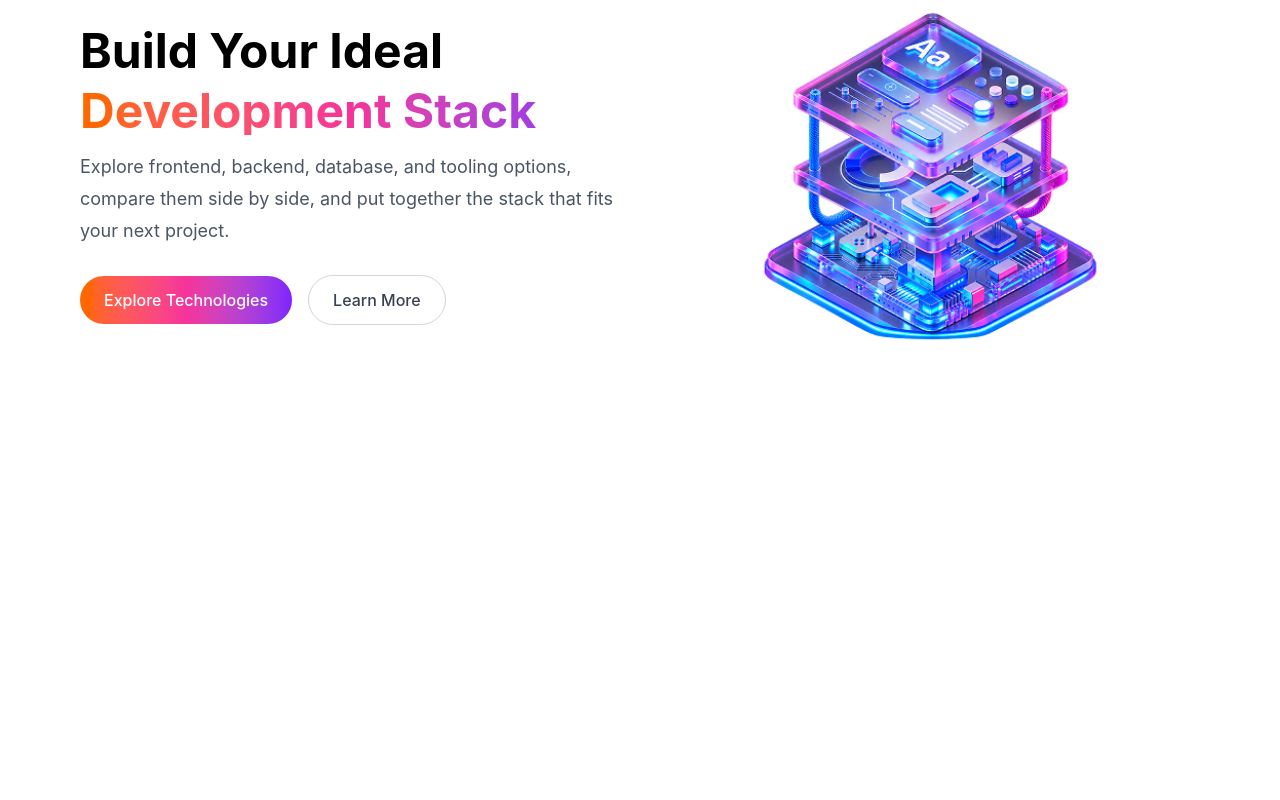
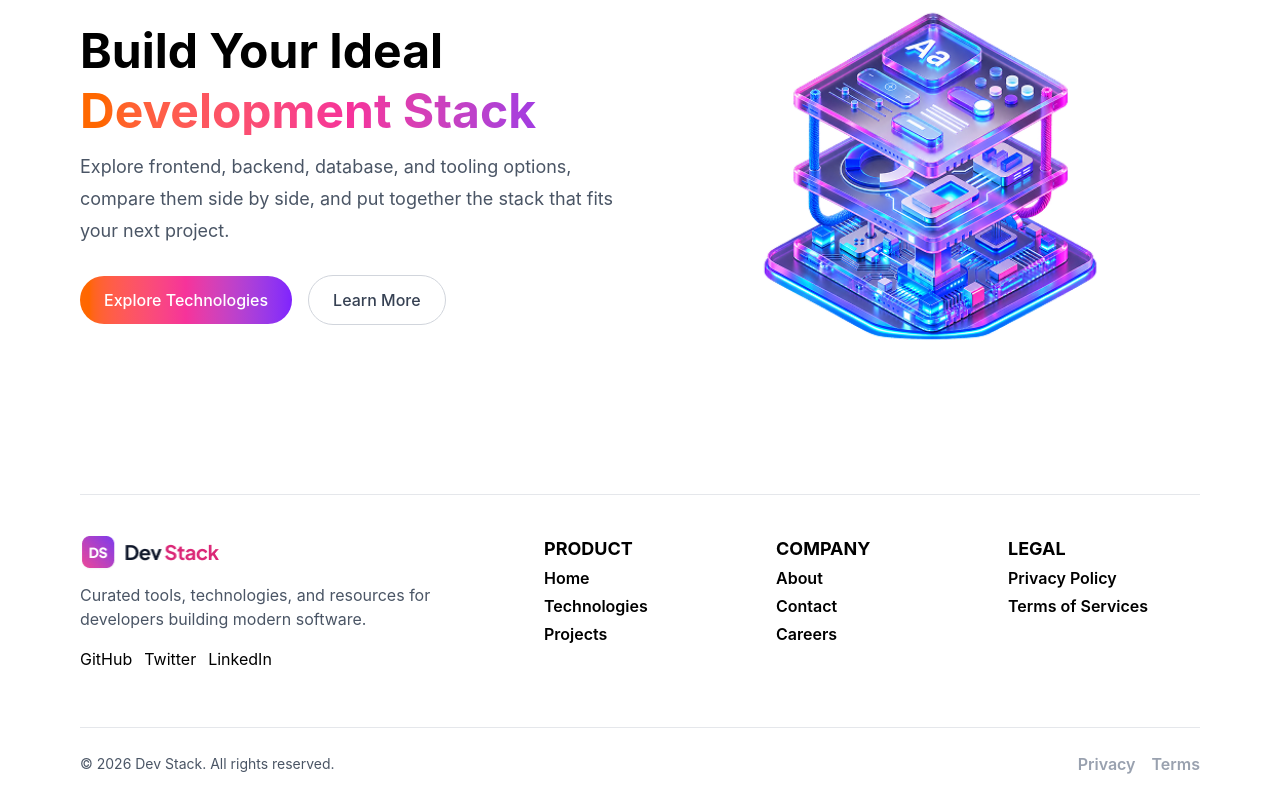
Before and after one commit to bhola16/DaveStack, a React (Vite) app: page / in a window 1280 px wide. Shown: the part 215-1015 px from the top of the page. Before the commit the page ends 800 px from the top, so only its background shows below. Built offline with nearby package versions, Linux system fonts and the light colour scheme.

Commit message:
add footer section

```diff
--- a/src/App.tsx
+++ b/src/App.tsx
@@ -1,5 +1,6 @@
-import Navbar from "./assets/Navbar"
+import Navbar from "./components/Navbar"
 import Banner from "./components/Banner"
+import Footer from "./components/Footer"
 
 
 function App() {
@@ -8,6 +9,8 @@ function App() {
     <div>
       <Navbar></Navbar>
       <Banner></Banner>
+
+      <Footer></Footer>
     </div>
   )
 }
--- /dev/null
+++ b/src/components/Footer.tsx
@@ -0,0 +1,78 @@
+import Logo from "../assets/logo-text.png";
+
+const Footer = () => {
+  return (
+    <footer className="container mx-auto max-w-full px-4 sm:px-6 md:px-8 lg:px-20">
+      {/* Footer Part 1 */}
+      <div className="grid grid-cols-1 gap-8 border-t border-b border-gray-200 py-8 md:grid-cols-5 md:gap-10 md:pt-10 md:pb-10">
+        {/* Brand */}
+        <div className="text-center md:col-span-2 md:text-left">
+          <img
+            src={Logo}
+            alt="Dev Stack logo"
+            className="mx-auto w-32 md:mx-0 md:w-35"
+          />
+
+          <p className="mx-auto mt-3 max-w-md text-sm leading-6 text-gray-600 md:mx-0 md:text-base">
+            Curated tools, technologies, and resources for developers building
+            modern software.
+          </p>
+
+          <ul className="my-4 flex items-center justify-center gap-3 md:justify-start">
+            <li className="nav-item">GitHub</li>
+            <li className="text-gray-400 md:hidden">•</li>
+            <li className="nav-item">Twitter</li>
+            <li className="text-gray-400 md:hidden">•</li>
+            <li className="nav-item">LinkedIn</li>
+          </ul>
+        </div>
+
+        {/* Product */}
+        <div className="hidden md:block">
+          <h2 className="mb-1 text-[18px] font-bold">PRODUCT</h2>
+
+          <ul className="flex flex-col gap-1 font-semibold">
+            <li className="nav-item">Home</li>
+            <li className="nav-item">Technologies</li>
+            <li className="nav-item">Projects</li>
+          </ul>
+        </div>
+
+        {/* Company */}
+        <div className="hidden md:block">
+          <h2 className="mb-1 text-[18px] font-bold">COMPANY</h2>
+
+          <ul className="flex flex-col gap-1 font-semibold">
+            <li className="nav-item">About</li>
+            <li className="nav-item">Contact</li>
+            <li className="nav-item">Careers</li>
+          </ul>
+        </div>
+
+        {/* Legal */}
+        <div className="hidden md:block">
+          <h2 className="mb-1 text-[18px] font-bold">LEGAL</h2>
+
+          <ul className="flex flex-col gap-1 font-semibold">
+            <li className="nav-item">Privacy Policy</li>
+            <li className="nav-item">Terms of Services</li>
+          </ul>
+        </div>
+      </div>
+
+      {/* Footer Part 2 */}
+      <div className="flex items-center justify-between gap-3 py-6 text-center ">
+        <p className="text-sm text-gray-600">
+          &copy; {new Date().getFullYear()} Dev Stack. All rights reserved.
+        </p>
+
+        <div className="flex gap-4">
+          <p className="font-semibold text-gray-400">Privacy</p>
+          <p className="font-semibold text-gray-400">Terms</p>
+        </div>
+      </div>
+    </footer>
+  );
+};
+
+export default Footer;
```
Also changed, not shown: src/components/Navbar.tsx (renamed from src/assets/Navbar.tsx).
